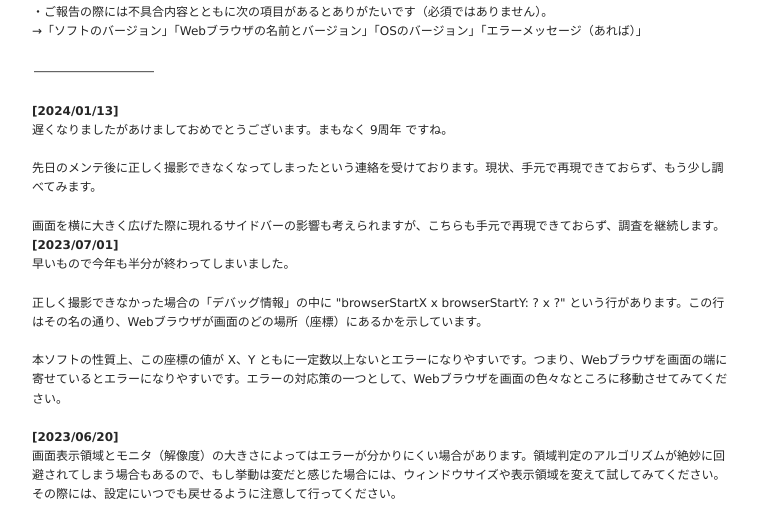
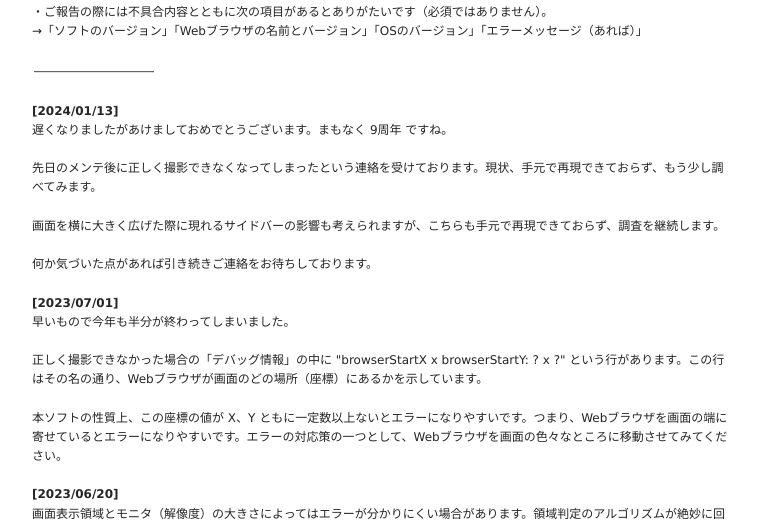
Before and after one commit to nikukyugamer/sword-sword-ranbu, a PHP site: page / in a window 1280 px wide. Shown: the part 606-1126 px from the top of the page, without its empty margins (258-1016 px from the left). Run offline with PHP 8.4, Linux system fonts and the light colour scheme.

Commit message:
feat: 🎸 微文言更新

```diff
--- a/index.php
+++ b/index.php
@@ -123,7 +123,11 @@ height="0" width="0" style="display:none;visibility:hidden"></iframe></noscript>
   先日のメンテ後に正しく撮影できなくなってしまったという連絡を受けております。現状、手元で再現できておらず、もう少し調べてみます。
   <br><br>
   画面を横に大きく広げた際に現れるサイドバーの影響も考えられますが、こちらも手元で再現できておらず、調査を継続します。
+  <br><br>
+  何か気づいた点があれば引き続きご連絡をお待ちしております。
 </div>
+
+<br>
 
 <div>
   <span style="font-weight: bold;">[2023/07/01]</span>
```
